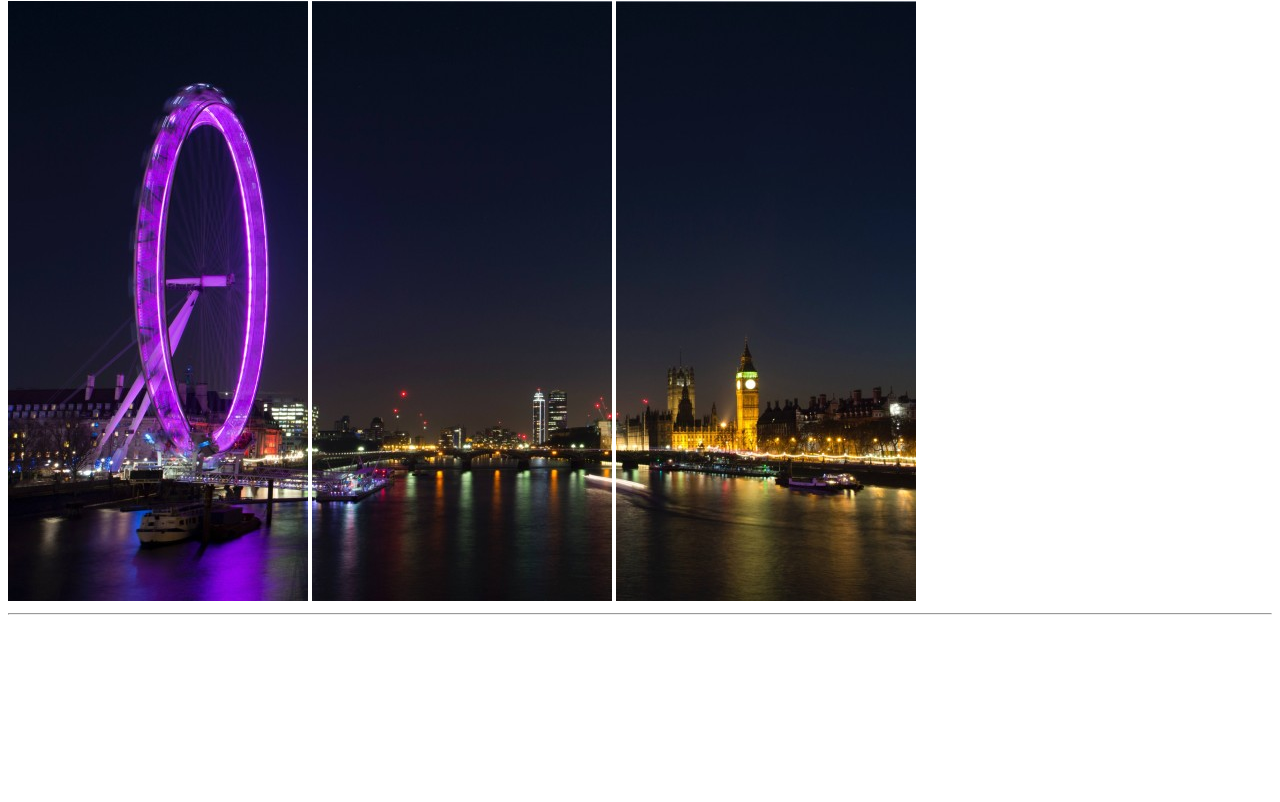
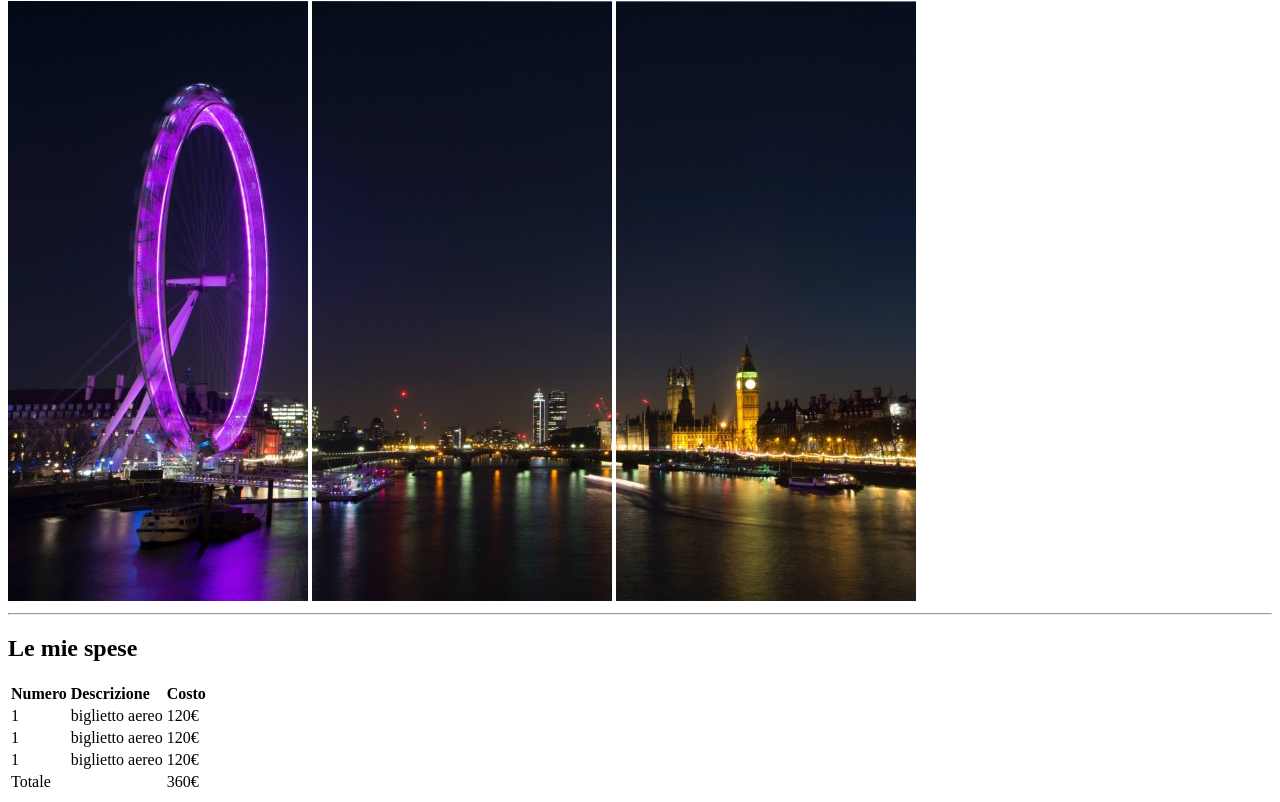
Before and after one commit to giuseppelamaestra/html-london-trip, a plain HTML site: page index.html in a window 1280 px wide. Shown: the part 79-881 px from the top of the page. Before the commit the page ends 800 px from the top, so only its background shows below. Drawn offline with Linux system fonts and the light colour scheme.

Commit message:
added section 1 of the main

```diff
--- a/index.html
+++ b/index.html
@@ -21,6 +21,51 @@
 
     </header>
 
+    <main>
+        <section>
+            <h2>
+                Le mie spese
+            </h2>
+
+            <table>
+                <thead>
+                    <td><strong>Numero</strong></td>
+                    <td><strong>Descrizione</strong></td>
+                    <td><strong>Costo</strong></td>
+                </thead>
+                <tr>
+                    <td>1</td>
+                    <td>biglietto aereo</td>
+                    <td>120&euro;</td>
+                </tr>
+                 <tr>
+                    <td>1</td>
+                    <td>biglietto aereo</td>
+                    <td>120&euro;</td>
+                </tr>
+                   <tr>
+                    <td>1</td>
+                    <td>biglietto aereo</td>
+                    <td>120&euro;</td>
+                </tr>
+                   <tr>
+                    <td>Totale</td>
+                    <td></td>
+                    <td>360&euro;</td>
+                </tr>
+
+
+        </section>
+
+
+
+
+
+
+    </main>
+
+
+
 
 
 
```
